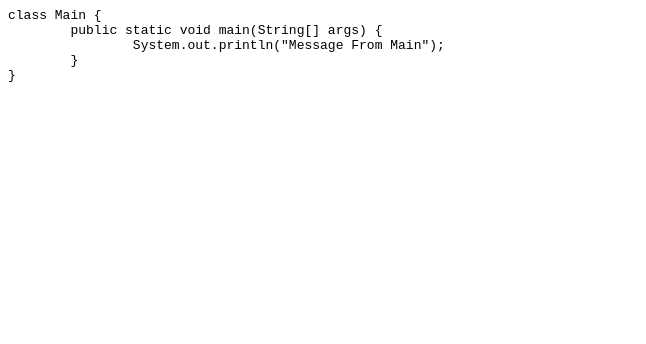
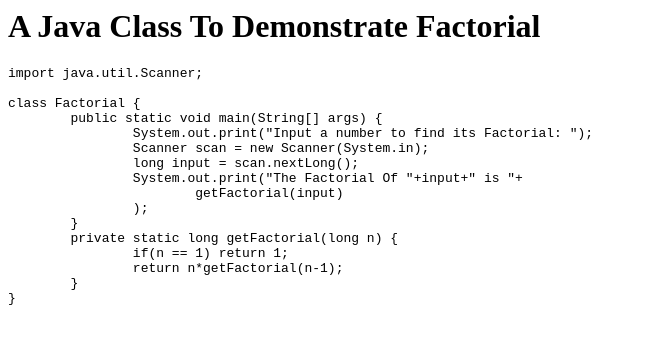
Before and after one commit to SagarKapasi099/DeleteMe, a plain HTML site: page index.html in a window 1280 px wide. Shown: the whole page, without its empty margins (0-646 px from the left). Drawn offline with Linux system fonts and the light colour scheme.

Commit message:
Replaced Main Class Demo With Factorial Class Implementation in index.html

```diff
--- a/index.html
+++ b/index.html
@@ -3,13 +3,28 @@
 </head>
 <body>
 	<div>
+		<H1>A Java Class To Demonstrate Factorial</H1>
+	</div>
+	<div>
 		<code>
 			<pre>
-class Main {
+import java.util.Scanner;
+
+class Factorial {
 	public static void main(String[] args) {
-		System.out.println("Message From Main");
+		System.out.print("Input a number to find its Factorial: ");
+		Scanner scan = new Scanner(System.in);
+		long input = scan.nextLong();
+		System.out.print("The Factorial Of "+input+" is "+
+			getFactorial(input)
+		);
+	}
+	private static long getFactorial(long n) {
+		if(n == 1) return 1;
+		return n*getFactorial(n-1);
 	}
 }
+
 			</pre>
 		</code>
 	</div>
```
